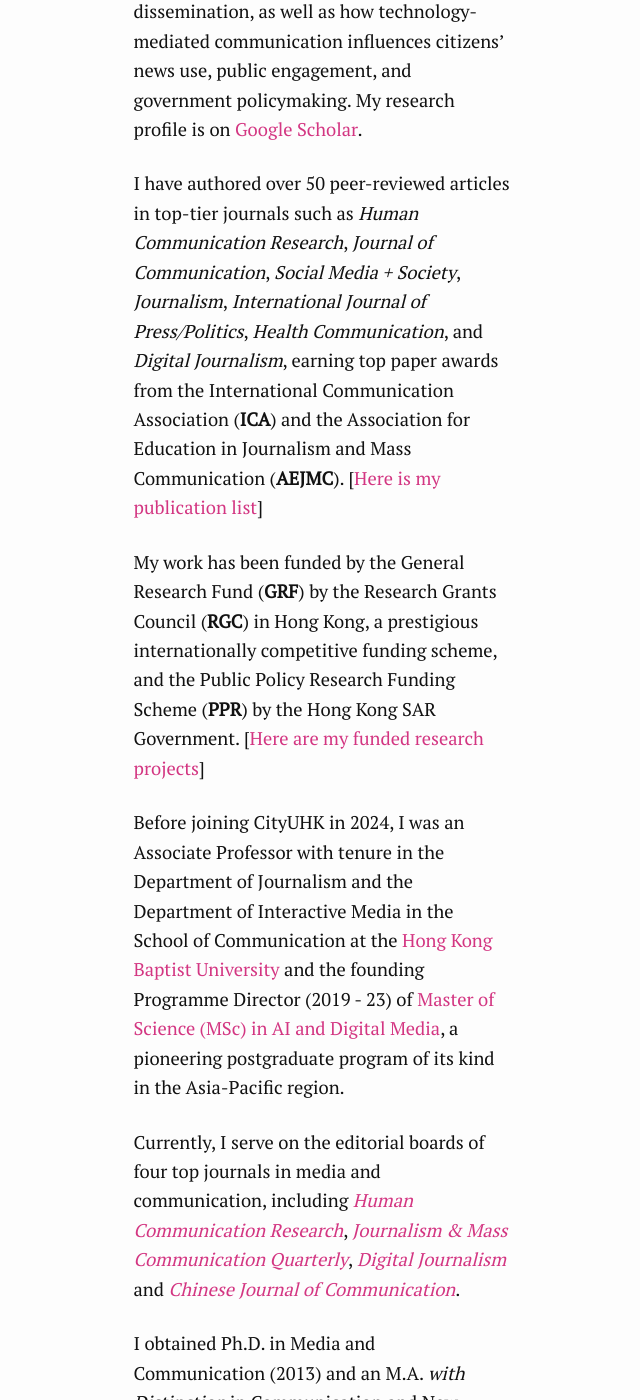
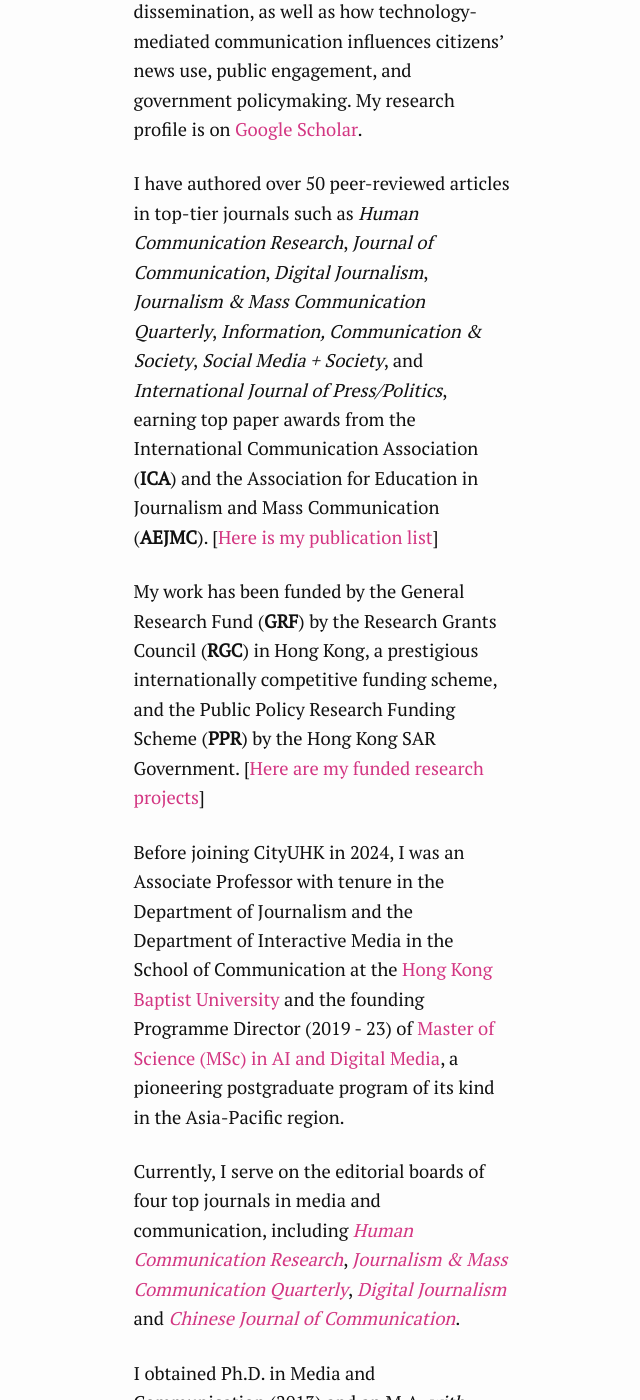
Before and after one commit to xzzhang2/xzzhang2.github.io, a Jekyll site: the page built from index.md, in a window 1280 px wide and 1400 px high, scrolled down 547 px. Shown: the whole window, without its empty margins (429-1069 px from the left). Built offline with Jekyll 4.4.1, drawn with Linux system fonts in a browser that asks for light colours; some of the changed text lies outside the part shown.

Commit message:
updating information

```diff
--- a/index.md
+++ b/index.md
@@ -11,7 +11,7 @@
 
 My research focuses on digital journalism, political communication, technology and global governance, and computational social science. I study how emerging technologies, particularly (Generative) AI and platforms, are transforming news production and dissemination, as well as how technology-mediated communication influences citizens' news use, public engagement, and government policymaking. My research profile is on [Google Scholar](https://scholar.google.com.hk/citations?user=iOFeIDIAAAAJ).
 
-I have authored over 50 peer-reviewed articles in top-tier journals such as *Human Communication Research*, *Journal of Communication*, *Social Media + Society*, *Journalism*, *International Journal of Press/Politics*, *Health Communication*, and *Digital Journalism*, earning top paper awards from the International Communication Association (**ICA**) and the Association for Education in Journalism and Mass Communication (**AEJMC**). [[Here is my publication list](https://xzzhang2.github.io/pages/pubs.html)]
+I have authored over 50 peer-reviewed articles in top-tier journals such as *Human Communication Research*, *Journal of Communication*, *Digital Journalism*, *Journalism & Mass Communication Quarterly*, *Information, Communication & Society*, *Social Media + Society*, and *International Journal of Press/Politics*, earning top paper awards from the International Communication Association (**ICA**) and the Association for Education in Journalism and Mass Communication (**AEJMC**). [[Here is my publication list](https://xzzhang2.github.io/pages/pubs.html)]
 
 My work has been funded by the General Research Fund (**GRF**) by the Research Grants Council (**RGC**) in Hong Kong, a prestigious internationally competitive funding scheme, and the Public Policy Research Funding Scheme (**PPR**) by the Hong Kong SAR Government. [[Here are my funded research projects](https://xzzhang2.github.io/pages/projects.html)]
 
```
Also changed, not shown: other parts of index.md (+1 -1 lines).
